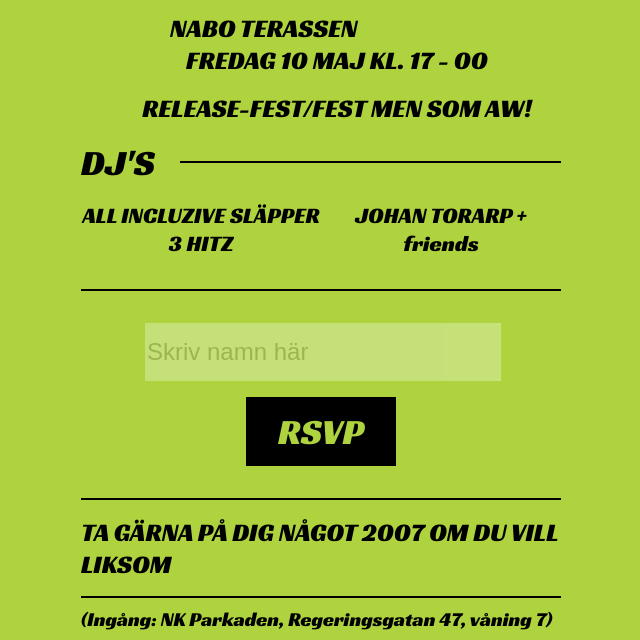
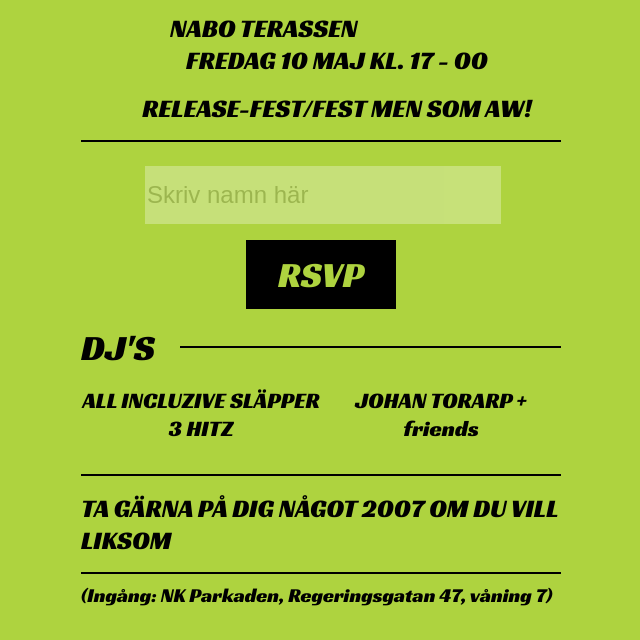
Before and after one commit to erikfriis/lanzarote2007, a website built with Vite: page index.html in a window 1280 px wide. Shown: the part 171-811 px from the top of the page, without its empty margins (319-959 px from the left). Built offline with nearby package versions, Linux system fonts and the light colour scheme.

Commit message:
fix: layout test

```diff
--- a/index.html
+++ b/index.html
@@ -29,13 +29,6 @@
         </div>
         <div class="lowerText">RELEASE-FEST/FEST MEN SOM AW!</div>
       </div>
-
-      <h2 class="heading">DJ'S</h2>
-
-      <div class="djTextContainer smallerText">
-        <div>ALL INCLUZIVE SLÄPPER 3 HITZ</div>
-        <div>JOHAN TORARP + friends</div>
-      </div>
       <div class="border"></div>
       <div>
         <form
@@ -59,6 +52,12 @@
           </div>
         </form>
       </div>
+      <h2 class="heading">DJ'S</h2>
+
+      <div class="djTextContainer smallerText">
+        <div>ALL INCLUZIVE SLÄPPER 3 HITZ</div>
+        <div>JOHAN TORARP + friends</div>
+      </div>
       <div class="border"></div>
       <div class="mainText secondaryTextContainer">
         TA GÄRNA PÅ DIG NÅGOT 2007 OM DU VILL LIKSOM
--- a/src/style.css
+++ b/src/style.css
@@ -105,6 +105,7 @@ button:focus-visible {
 .lowerText {
   padding-left: 3rem;
   padding-right: 1rem;
+  padding-bottom: 1rem;
 }
 
 .textContainer {
@@ -136,7 +137,7 @@ button:focus-visible {
 .djTextContainer {
   display: flex;
   justify-content: space-between;
-  padding: 1rem 1rem 2rem 1rem;
+  padding: 01rem 1rem 2rem 1rem;
   max-width: 30rem;
 }
 
@@ -155,8 +156,8 @@ button:focus-visible {
   align-items: center;
   width: 100vw;
 
-  padding-top: 2rem;
-  padding-bottom: 2rem;
+  padding-top: 1.5rem;
+  padding-bottom: 0rem;
 }
 
 .formContainer label {
```
